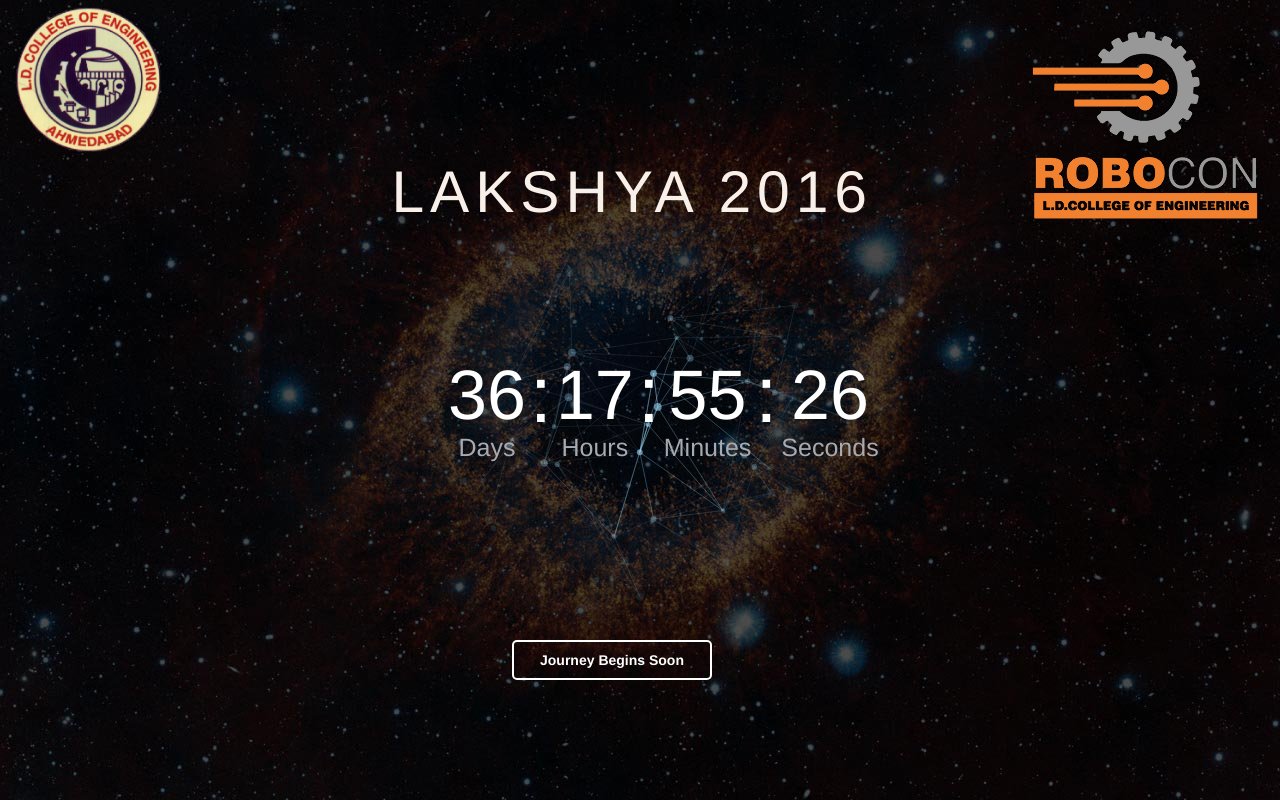
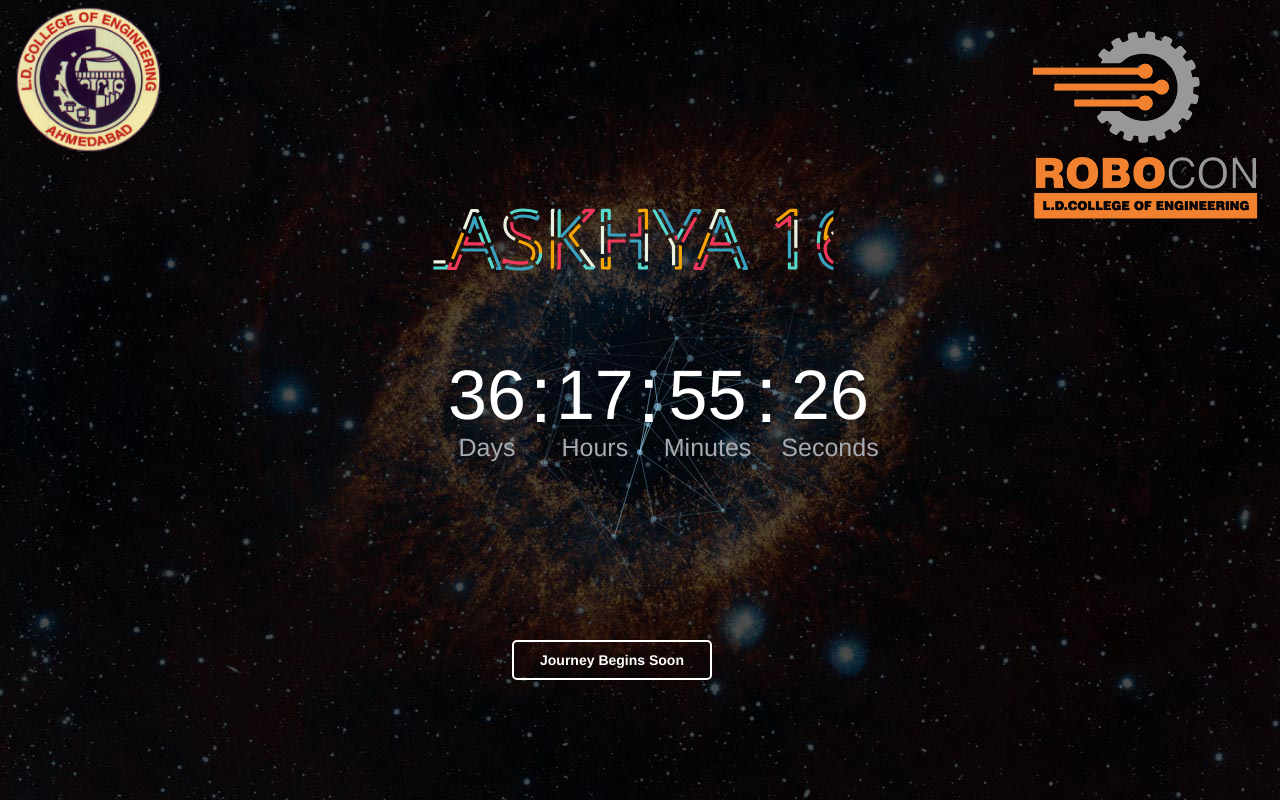
Before and after one commit to amitsharma1729/Lakshya-16, a PHP site: page / in a window 1280 px wide. Run offline with PHP 8.4, Linux system fonts and the light colour scheme; some libraries are stand-ins or nearby versions.

Commit message:
better logo

```diff
--- a/css/main.css
+++ b/css/main.css
@@ -105,6 +105,76 @@
 	height: 5%;
 }
 
+@import url(http://fonts.googleapis.com/css?family=Open+Sans:800);
+
+.text {
+  fill: none;
+  stroke-width: 8;
+  stroke-linejoin: round;
+  stroke-dasharray: 70 330;
+  stroke-dashoffset: 0;
+  -webkit-animation: stroke 6s infinite linear;
+  animation: stroke 6s infinite linear;
+}
+
+.text:nth-child(5n + 1) {
+  stroke: #F2385A;
+  -webkit-animation-delay: -1.2s;
+  animation-delay: -1.2s;
+}
+.text:nth-child(5n + 2) {
+  stroke: #F5A503;
+  -webkit-animation-delay: -2.4s;
+  animation-delay: -2.4s;
+}
+
+.text:nth-child(5n + 3) {
+  stroke: #E9F1DF;
+  -webkit-animation-delay: -3.6s;
+  animation-delay: -3.6s;
+}
+
+.text:nth-child(5n + 4) {
+  stroke: #56D9CD;
+  -webkit-animation-delay: -4.8s;
+  animation-delay: -4.8s;
+}
+
+.text:nth-child(5n + 5) {
+  stroke: #3AA1BF;
+  -webkit-animation-delay: -6s;
+  animation-delay: -6s;
+}
+
+@-webkit-keyframes stroke {
+  100% {
+    stroke-dashoffset: -400;
+  }
+}
+
+@keyframes stroke {
+  100% {
+    stroke-dashoffset: -400;
+  }
+}
+
+/* Other styles */
+
+.box {
+	height:400px;
+  font: 14.5em/1 Open Sans, Impact;
+  text-transform: uppercase;
+  margin: 0;
+}
+
+svg {
+  position: absolute;
+  width: 100%;
+  height: 100%;
+}
+
+
+
 
 @media only screen and (max-width : 800px) {
 
--- a/index.html
+++ b/index.html
@@ -39,7 +39,31 @@
 					<canvas id="demo-canvas"></canvas>
 					<div class="main-container">
 
-					<h1 class="main-title">Lakshya <span class="thin">2016</span></h1>
+	<div class="box">
+	<svg viewBox="0 0 1000 1000">
+
+	  <!-- Symbol -->
+	  <symbol id="s-text">
+	    <text text-anchor="middle"
+	            x="50%" y="20%" dy=".35em">
+	        Laskhya 16
+	     </text>
+	  </symbol>
+
+	  <!-- Duplicate symbols -->
+	  <use xlink:href="#s-text" class="text"
+	            ></use>
+	  <use xlink:href="#s-text" class="text"
+	            ></use>
+	  <use xlink:href="#s-text" class="text"
+	            ></use>
+	  <use xlink:href="#s-text" class="text"
+	            ></use>
+	  <use xlink:href="#s-text" class="text"
+	            ></use>
+
+	</svg>
+	</div>
 
 				</div>
 					<a class="ghost-button" href="">Journey Begins Soon</a>
```
